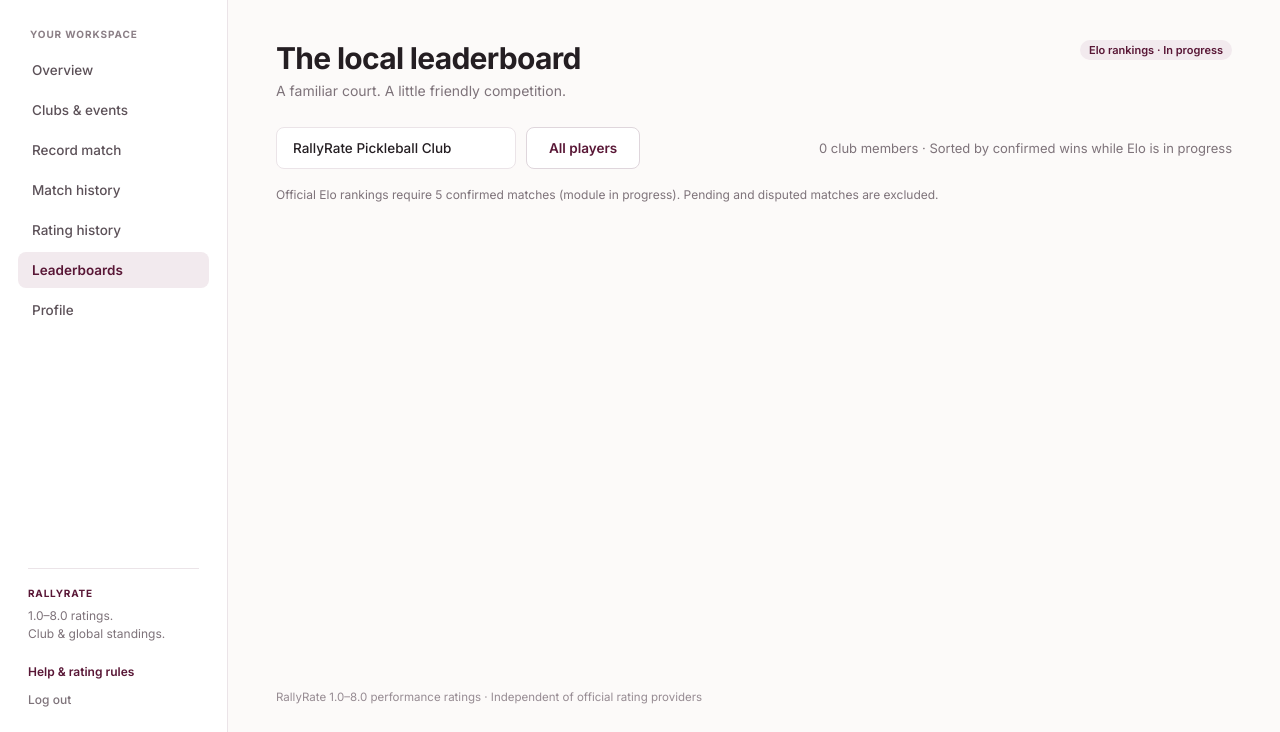
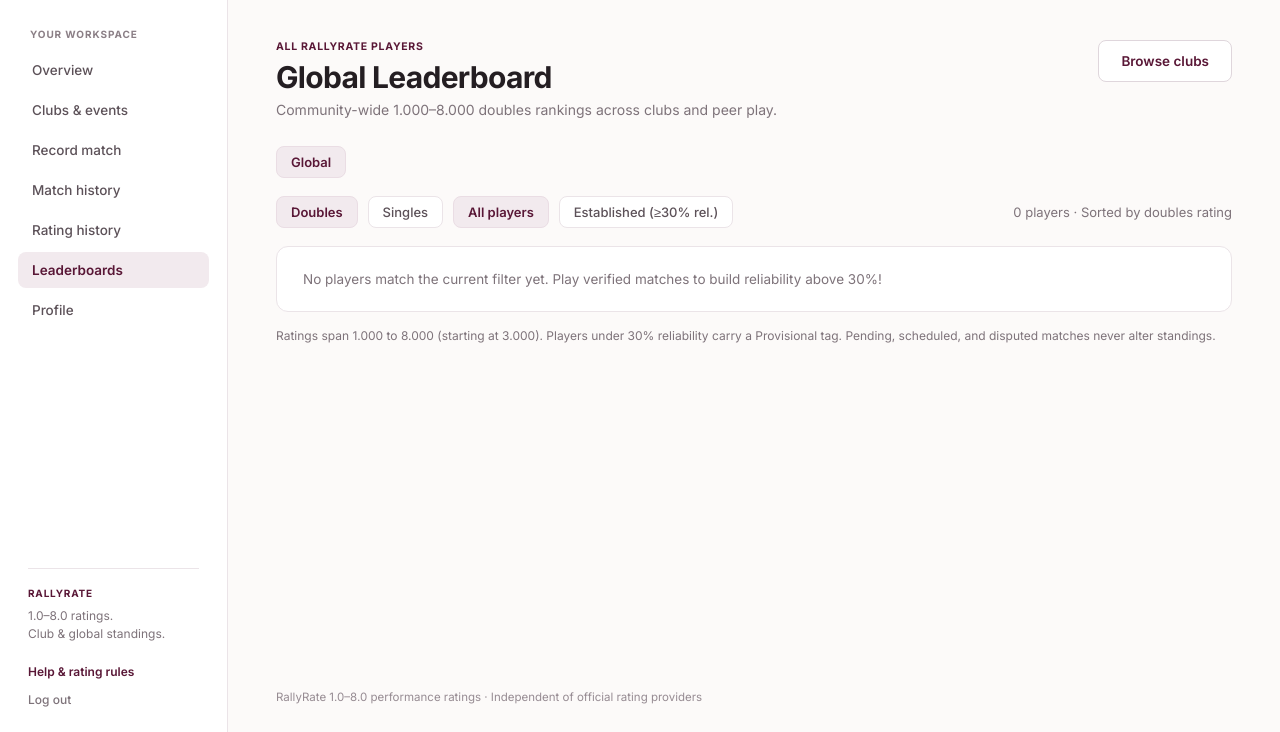
Before and after one commit to Bochikoyy/RallyRate-Caipang-Chrisnel-G7, a Django app: page /leaderboard/ in a window 1280 px wide. Shown: the part 68-800 px from the top of the page. Run offline with Django 5.2, Linux system fonts and the light colour scheme; the visitor is signed in with stand-in values (Sample User, id 1); data comes from the database, SQL or seed files in the repository; data that the repository does not hold is empty; parts of the project's set-up code (start-up, migrations or seed data) failed here and were passed over.

Commit message:
feat(phase-4): dual club and global 1.0-8.0 leaderboards with format & reliability filters

```diff
--- a/apps/clubs/views.py
+++ b/apps/clubs/views.py
@@ -755,20 +755,20 @@ def event_status(request, slug, event_id):
     return redirect("clubs:event_detail", slug=club.slug, event_id=event.pk)
 
 
-@login_required
-def global_leaderboard(request):
-    players = list(
-        User.objects.filter(is_active=True, is_superuser=False).order_by(
-            "first_name", "last_name", "username"
-        )
-    )
-    verified_participations = (
+def _build_leaderboard_rows(users, current_user, club=None, match_format="doubles", established_only=False, club_roles=None):
+    user_ids = [u.id for u in users]
+    part_qs = (
         MatchParticipant.objects.select_related("match", "player")
-        .filter(match__status=Match.Status.VERIFIED)
+        .filter(match__status=Match.Status.VERIFIED, player_id__in=user_ids)
         .order_by("-match__played_at", "-match__created_at")
     )
-    stats_by_user = {u.id: {"wins": 0, "losses": 0, "last_match": None} for u in players}
-    for part in verified_participations:
+    if club is not None:
+        part_qs = part_qs.filter(match__club=club)
+    if match_format in (Match.MatchType.SINGLES, Match.MatchType.DOUBLES):
+        part_qs = part_qs.filter(match__match_type=match_format)
+
+    stats_by_user = {u.id: {"wins": 0, "losses": 0, "last_match": None} for u in users}
+    for part in part_qs:
         bucket = stats_by_user.get(part.player_id)
         if bucket is None:
             continue
@@ -781,21 +781,99 @@ def global_leaderboard(request):
             bucket["losses"] += 1
 
     rows = []
-    for idx, u in enumerate(players, start=1):
+    for u in users:
         s = stats_by_user[u.id]
+        profile = getattr(u, "rating_profile", None)
+        if profile is not None:
+            rating_val = (
+                profile.singles_rating if match_format == "singles" else profile.doubles_rating
+            )
+            reliability_val = (
+                profile.singles_reliability
+                if match_format == "singles"
+                else profile.doubles_reliability
+            )
+        else:
+            rating_val = "3.000"
+            reliability_val = 0
+
+        if established_only and reliability_val < 30:
+            continue
+
+        total_games = s["wins"] + s["losses"]
+        win_pct = round((s["wins"] / total_games) * 100) if total_games > 0 else None
+
         rows.append(
             {
-                "rank": f"{idx:02d}",
                 "user_id": u.id,
                 "name": _display_name(u),
-                "is_you": u.id == request.user.id,
+                "home_court": u.home_court,
+                "club_role": (club_roles or {}).get(u.id),
+                "is_you": u.id == current_user.id,
+                "rating": f"{float(rating_val):.3f}",
+                "rating_num": float(rating_val),
+                "reliability": reliability_val,
+                "is_provisional": reliability_val < 30,
                 "wins": s["wins"],
                 "losses": s["losses"],
-                "verified_total": s["wins"] + s["losses"],
+                "verified_total": total_games,
+                "win_pct": win_pct,
                 "last_match": s["last_match"],
             }
         )
-    return render(request, "clubs/leaderboard.html", {"rows": rows, "player_count": len(rows)})
+
+    rows.sort(
+        key=lambda r: (
+            -r["rating_num"],
+            -r["wins"],
+            r["losses"],
+            r["name"].lower(),
+        )
+    )
+    for idx, row in enumerate(rows, start=1):
+        row["rank"] = f"{idx:02d}"
+    return rows
+
+
+@login_required
+def global_leaderboard(request):
+    match_format = request.GET.get("format", "doubles").strip().lower()
+    if match_format not in ("doubles", "singles"):
+        match_format = "doubles"
+    established_only = request.GET.get("filter") == "established"
+
+    players = list(
+        User.objects.filter(is_active=True, is_superuser=False)
+        .select_related("rating_profile")
+        .order_by("first_name", "last_name", "username")
+    )
+
+    rows = _build_leaderboard_rows(
+        players,
+        request.user,
+        club=None,
+        match_format=match_format,
+        established_only=established_only,
+    )
+    my_clubs = list(
+        Club.objects.filter(
+            memberships__user=request.user,
+            memberships__status=ClubMembership.Status.ACTIVE,
+        ).order_by("name")
+    )
+    return render(
+        request,
+        "clubs/leaderboard.html",
+        {
+            "rows": rows,
+            "player_count": len(rows),
+            "scope": "global",
+            "club": None,
+            "my_clubs": my_clubs,
+            "match_format": match_format,
+            "established_only": established_only,
+        },
+    )
 
 
 @login_required
@@ -803,30 +881,55 @@ def club_leaderboard(request, slug):
     club = get_object_or_404(Club, slug=slug)
     if not club.is_public and not club.is_member(request.user):
         raise PermissionDenied("This club's leaderboard is restricted to club members.")
-    players = list(
-        User.objects.filter(
-            is_active=True,
-            is_superuser=False,
-            club_memberships__club=club,
-            club_memberships__status=ClubMembership.Status.ACTIVE,
+
+    match_format = request.GET.get("format", "doubles").strip().lower()
+    if match_format not in ("doubles", "singles"):
+        match_format = "doubles"
+    established_only = request.GET.get("filter") == "established"
+
+    memberships = list(
+        ClubMembership.objects.select_related("user", "user__rating_profile")
+        .filter(
+            club=club,
+            status=ClubMembership.Status.ACTIVE,
+            user__is_active=True,
+            user__is_superuser=False,
         )
-        .distinct()
-        .order_by("first_name", "last_name", "username")
     )
-    rows = [
+    players = [m.user for m in memberships]
+    club_roles = {
+        m.user_id: m.get_role_display()
+        for m in memberships
+        if m.role in (ClubMembership.Role.HOST, ClubMembership.Role.CO_HOST)
+    }
+
+    rows = _build_leaderboard_rows(
+        players,
+        request.user,
+        club=club,
+        match_format=match_format,
+        established_only=established_only,
+        club_roles=club_roles,
+    )
+    my_clubs = list(
+        Club.objects.filter(
+            memberships__user=request.user,
+            memberships__status=ClubMembership.Status.ACTIVE,
+        ).order_by("name")
+    )
+    return render(
+        request,
+        "clubs/leaderboard.html",
         {
-            "rank": f"{idx:02d}",
-            "user_id": u.id,
-            "name": _display_name(u),
-            "is_you": u.id == request.user.id,
-            "wins": 0,
-            "losses": 0,
-            "verified_total": 0,
-            "last_match": None,
-        }
-        for idx, u in enumerate(players, start=1)
-    ]
-    return render(request, "clubs/leaderboard.html", {"rows": rows, "player_count": len(rows), "club": club})
+            "rows": rows,
+            "player_count": len(rows),
+            "scope": "club",
+            "club": club,
+            "my_clubs": my_clubs,
+            "match_format": match_format,
+            "established_only": established_only,
+        },
+    )
 
 
 leaderboard = global_leaderboard
--- a/templates/clubs/leaderboard.html
+++ b/templates/clubs/leaderboard.html
@@ -1,21 +1,58 @@
 {% extends 'workspace_base.html' %}
-{% block title %}Leaderboard · RallyRate{% endblock %}
+{% block title %}{% if scope == 'club' %}{{ club.name }} Standings{% else %}Global Leaderboard{% endif %} · RallyRate{% endblock %}
 {% block nav_leaderboard %}active{% endblock %}
 {% block content %}
 <section class="ws-page-head">
   <div>
-    <h1>The local leaderboard</h1>
-    <p class="ws-page-sub">A familiar court. A little friendly competition.</p>
+    {% if scope == 'club' %}
+      <p class="ws-eyebrow" style="margin-bottom: 6px;">CLUB STANDINGS · {{ club.home_court }}</p>
+      <h1>{{ club.name }} Leaderboard</h1>
+      <p class="ws-page-sub">Local club standings ranked by 1.000–8.000 {{ match_format }} performance rating.</p>
+    {% else %}
+      <p class="ws-eyebrow" style="margin-bottom: 6px;">ALL RALLYRATE PLAYERS</p>
+      <h1>Global Leaderboard</h1>
+      <p class="ws-page-sub">Community-wide 1.000–8.000 {{ match_format }} rankings across clubs and peer play.</p>
+    {% endif %}
   </div>
-  <span class="ws-inprogress-pill">Elo rankings · In progress</span>
+  {% if scope == 'club' %}
+    <a class="ws-btn ws-btn-outline" href="{% url 'clubs:detail' club.slug %}">Open club</a>
+  {% else %}
+    <a class="ws-btn ws-btn-outline" href="{% url 'clubs:hub' %}">Browse clubs</a>
+  {% endif %}
 </section>
+
+<!-- Scope Switcher: Global vs Your Clubs -->
+<nav class="ws-filter-bar" aria-label="Leaderboard scope">
+  <a class="ws-filter-pill {% if scope == 'global' %}active{% endif %}" href="{% url 'clubs:leaderboard' %}?format={{ match_format }}{% if established_only %}&amp;filter=established{% endif %}">
+    Global
+  </a>
+  {% for c in my_clubs %}
+    <a class="ws-filter-pill {% if club and club.pk == c.pk %}active{% endif %}" href="{% url 'clubs:club_leaderboard' c.slug %}?format={{ match_format }}{% if established_only %}&amp;filter=established{% endif %}">
+      {{ c.name }}
+    </a>
+  {% endfor %}
+  {% if club and club not in my_clubs %}
+    <span class="ws-filter-pill active">{{ club.name }}</span>
+  {% endif %}
+</nav>
 
 <section class="ws-leaderboard-toolbar">
   <div class="ws-toolbar-left">
-    <div class="ws-club-box">{{ request.user.home_court|default:"RallyRate Pickleball Club" }}</div>
-    <span class="ws-btn ws-btn-outline ws-static-pill">All players</span>
+    {% if scope == 'club' %}
+      <a class="ws-filter-pill {% if match_format == 'doubles' %}active{% endif %}" href="{% url 'clubs:club_leaderboard' club.slug %}?format=doubles{% if established_only %}&amp;filter=established{% endif %}">Doubles</a>
+      <a class="ws-filter-pill {% if match_format == 'singles' %}active{% endif %}" href="{% url 'clubs:club_leaderboard' club.slug %}?format=singles{% if established_only %}&amp;filter=established{% endif %}">Singles</a>
+      <a class="ws-filter-pill {% if not established_only %}active{% endif %}" href="{% url 'clubs:club_leaderboard' club.slug %}?format={{ match_format }}">All members</a>
+      <a class="ws-filter-pill {% if established_only %}active{% endif %}" href="{% url 'clubs:club_leaderboard' club.slug %}?format={{ match_format }}&amp;filter=established">Established (≥30% rel.)</a>
+    {% else %}
+      <a class="ws-filter-pill {% if match_format == 'doubles' %}active{% endif %}" href="{% url 'clubs:leaderboard' %}?format=doubles{% if established_only %}&amp;filter=established{% endif %}">Doubles</a>
+      <a class="ws-filter-pill {% if match_format == 'singles' %}active{% endif %}" href="{% url 'clubs:leaderboard' %}?format=singles{% if established_only %}&amp;filter=established{% endif %}">Singles</a>
+      <a class="ws-filter-pill {% if not established_only %}active{% endif %}" href="{% url 'clubs:leaderboard' %}?format={{ match_format }}">All players</a>
+      <a class="ws-filter-pill {% if established_only %}active{% endif %}" href="{% url 'clubs:leaderboard' %}?format={{ match_format }}&amp;filter=established">Established (≥30% rel.)</a>
+    {% endif %}
   </div>
-  <span class="ws-td-muted">{{ player_count }} club member{{ player_count|pluralize }} · Sorted by confirmed wins while Elo is in progress</span>
+  <span class="ws-td-muted">
+    {{ player_count }} player{{ player_count|pluralize }} · Sorted by {{ match_format }} rating
+  </span>
 </section>
 
 {% if rows %}
@@ -25,8 +62,9 @@
         <tr>
           <th>RANK</th>
           <th>PLAYER</th>
-          <th>RATING</th>
-          <th>RECORD</th>
+          <th>{{ match_format|upper }} RATING</th>
+          <th>RELIABILITY</th>
+          <th>{% if scope == 'club' %}CLUB RECORD{% else %}VERIFIED RECORD{% endif %}</th>
           <th class="ws-align-right">LAST MATCH</th>
         </tr>
       </thead>
@@ -38,9 +76,26 @@
               <span class="{% if row.is_you %}ws-you-name{% else %}ws-row-primary{% endif %}">
                 {{ row.name }}{% if row.is_you %} · you{% endif %}
               </span>
+              {% if row.club_role %}
+                <span class="ws-inprogress-pill" style="margin-left: 6px;">{{ row.club_role }}</span>
+              {% endif %}
+              {% if scope == 'global' and row.home_court %}
+                <div class="ws-row-sub">{{ row.home_court }}</div>
+              {% endif %}
             </td>
-            <td><span class="ws-inprogress-pill">1,000 · In progress</span></td>
-            <td class="ws-td-score">{{ row.wins }}–{{ row.losses }}</td>
+            <td>
+              <strong style="font-size: 15px; color: var(--ws-plum);">{{ row.rating }}</strong>
+            </td>
+            <td>
+              {% if row.is_provisional %}
+                <span class="ws-inprogress-pill">Provisional · {{ row.reliability }}%</span>
+              {% else %}
+                <span class="status-badge status-verified">{{ row.reliability }}%</span>
+              {% endif %}
+            </td>
+            <td class="ws-td-score">
+              {{ row.wins }}–{{ row.losses }}{% if row.win_pct is not None %} <span class="ws-muted-small">({{ row.win_pct }}%)</span>{% endif %}
+            </td>
             <td class="ws-align-right ws-td-muted">
               {% if row.last_match %}{{ row.last_match|date:"M j" }}{% else %}—{% endif %}
             </td>
@@ -49,9 +104,20 @@
       </tbody>
     </table>
   </div>
+{% else %}
+  <section class="ws-empty-inline">
+    <p>No players match the current filter yet. Play verified matches to build reliability above 30%!</p>
+    {% if established_only %}
+      {% if scope == 'club' %}
+        <a class="ws-text-link" href="{% url 'clubs:club_leaderboard' club.slug %}?format={{ match_format }}">Show all members →</a>
+      {% else %}
+        <a class="ws-text-link" href="{% url 'clubs:leaderboard' %}?format={{ match_format }}">Show all players →</a>
+      {% endif %}
+    {% endif %}
+  </section>
 {% endif %}
 
 <p class="ws-leaderboard-foot">
-  Official Elo rankings require 5 confirmed matches (module in progress). Pending and disputed matches are excluded.
+  Ratings span 1.000 to 8.000 (starting at 3.000). Players under 30% reliability carry a Provisional tag. Pending, scheduled, and disputed matches never alter standings.
 </p>
 {% endblock %}
```
